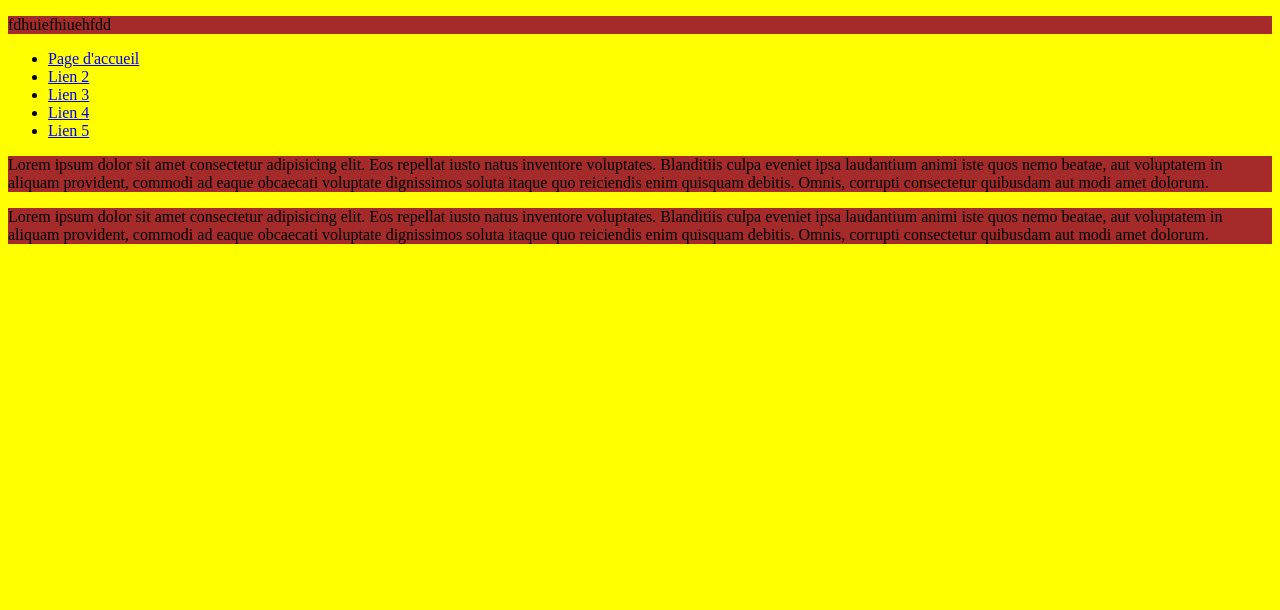
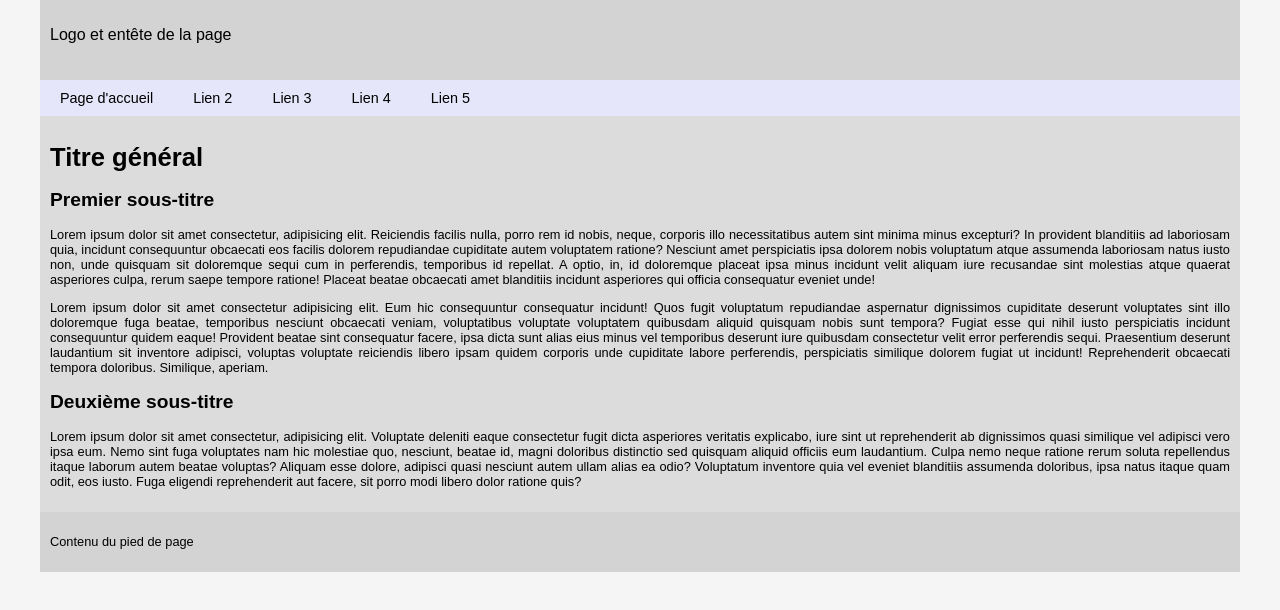
Before and after one commit to olivierdoab/menu, a plain HTML site: page index.html in a window 1280 px wide. Drawn offline with Linux system fonts and the light colour scheme.

Commit message:
menu de base

```diff
--- a/index.html
+++ b/index.html
@@ -9,9 +9,11 @@
 </head>
 <body>
   <div class="global">  <!-- Conteneur général -->
-    <p>fdhuiefhiuehfdd</p>
+<header class="entete">
+  <p>Logo et entête de la page</p>
+</header>
     <nav>
-      <ul class="menu">
+      <ul id="menu">
         <li><a href="index.html">Page d'accueil</a></li>
         <li><a href="page2.html">Lien 2</a></li>
         <li><a href="page3.html">Lien 3</a></li>
@@ -20,9 +22,17 @@
       </ul>
     </nav>
     <main>
-      <p>Lorem ipsum dolor sit amet consectetur adipisicing elit. Eos repellat iusto natus inventore voluptates. Blanditiis culpa eveniet ipsa laudantium animi iste quos nemo beatae, aut voluptatem in aliquam provident, commodi ad eaque obcaecati voluptate dignissimos soluta itaque quo reiciendis enim quisquam debitis. Omnis, corrupti consectetur quibusdam aut modi amet dolorum.</p>
-      <p>Lorem ipsum dolor sit amet consectetur adipisicing elit. Eos repellat iusto natus inventore voluptates. Blanditiis culpa eveniet ipsa laudantium animi iste quos nemo beatae, aut voluptatem in aliquam provident, commodi ad eaque obcaecati voluptate dignissimos soluta itaque quo reiciendis enim quisquam debitis. Omnis, corrupti consectetur quibusdam aut modi amet dolorum.</p>
+      <h1>Titre général</h1>
+      <h2>Premier sous-titre</h2>
+      <p>Lorem ipsum dolor sit amet consectetur, adipisicing elit. Reiciendis facilis nulla, porro rem id nobis, neque, corporis illo necessitatibus autem sint minima minus excepturi? In provident blanditiis ad laboriosam quia, incidunt consequuntur obcaecati eos facilis dolorem repudiandae cupiditate autem voluptatem ratione? Nesciunt amet perspiciatis ipsa dolorem nobis voluptatum atque assumenda laboriosam natus iusto non, unde quisquam sit doloremque sequi cum in perferendis, temporibus id repellat. A optio, in, id doloremque placeat ipsa minus incidunt velit aliquam iure recusandae sint molestias atque quaerat asperiores culpa, rerum saepe tempore ratione! Placeat beatae obcaecati amet blanditiis incidunt asperiores qui officia consequatur eveniet unde!</p>
+      <p>Lorem ipsum dolor sit amet consectetur adipisicing elit. Eum hic consequuntur consequatur incidunt! Quos fugit voluptatum repudiandae aspernatur dignissimos cupiditate deserunt voluptates sint illo doloremque fuga beatae, temporibus nesciunt obcaecati veniam, voluptatibus voluptate voluptatem quibusdam aliquid quisquam nobis sunt tempora? Fugiat esse qui nihil iusto perspiciatis incidunt consequuntur quidem eaque! Provident beatae sint consequatur facere, ipsa dicta sunt alias eius minus vel temporibus deserunt iure quibusdam consectetur velit error perferendis sequi. Praesentium deserunt laudantium sit inventore adipisci, voluptas voluptate reiciendis libero ipsam quidem corporis unde cupiditate labore perferendis, perspiciatis similique dolorem fugiat ut incidunt! Reprehenderit obcaecati tempora doloribus. Similique, aperiam.</p>
+      <h2>Deuxième sous-titre</h2>
+      <p>Lorem ipsum dolor sit amet consectetur, adipisicing elit. Voluptate deleniti eaque consectetur fugit dicta asperiores veritatis explicabo, iure sint ut reprehenderit ab dignissimos quasi similique vel adipisci vero ipsa eum. Nemo sint fuga voluptates nam hic molestiae quo, nesciunt, beatae id, magni doloribus distinctio sed quisquam aliquid officiis eum laudantium. Culpa nemo neque ratione rerum soluta repellendus itaque laborum autem beatae voluptas? Aliquam esse dolore, adipisci quasi nesciunt autem ullam alias ea odio? Voluptatum inventore quia vel eveniet blanditiis assumenda doloribus, ipsa natus itaque quam odit, eos iusto. Fuga eligendi reprehenderit aut facere, sit porro modi libero dolor ratione quis?</p>
+
     </main>
-  </div>
+    <footer class="pied">
+      <p>Contenu du pied de page</p>
+    </footer>
+  </div>  <!-- Fin du conteneur général -->
 </body>
 </html>
--- a/style.scss
+++ b/style.scss
@@ -1,6 +1,49 @@
+* { box-sizing: border-box; }
+body { margin: 0; padding: 0;}
+
 body {
-  background-color: yellow;
+  background-color: whitesmoke; /* Blanc fumée */
+  font-family: Arial, Helvetica, sans-serif;
+  font-size: 0.8rem;
 }
-p {
-  background-color: brown;
+/* La page est limitée en largeur et centrée */
+.global {
+  max-width: 1200px;
+  margin: 0 auto;
+  background-color: gainsboro; /* gris gainsboro */
 }
+.entete {
+  height: 80px;
+  padding: 10px;
+  background-color: lightgray;
+  font-size: 1rem;
+}
+nav {
+  background-color: lavender;
+}
+main {
+  padding: 10px;
+  text-align: justify;
+}
+.pied {
+  padding: 10px;
+  background-color: lightgray;
+}
+#menu {
+  display: flex;
+  list-style-type: none;
+  li {
+    flex: 0 1 auto;
+    a, a:visited {
+      display: block;
+      padding: 10px 20px;
+      font-size: 0.9rem;
+      text-decoration: none;
+      color: black;
+    }
+    a:hover {
+      background-color: lightsteelblue;
+      color: brown;
+    }
+  }
+}
```
Also changed, not shown: style.css, 1 other file.
